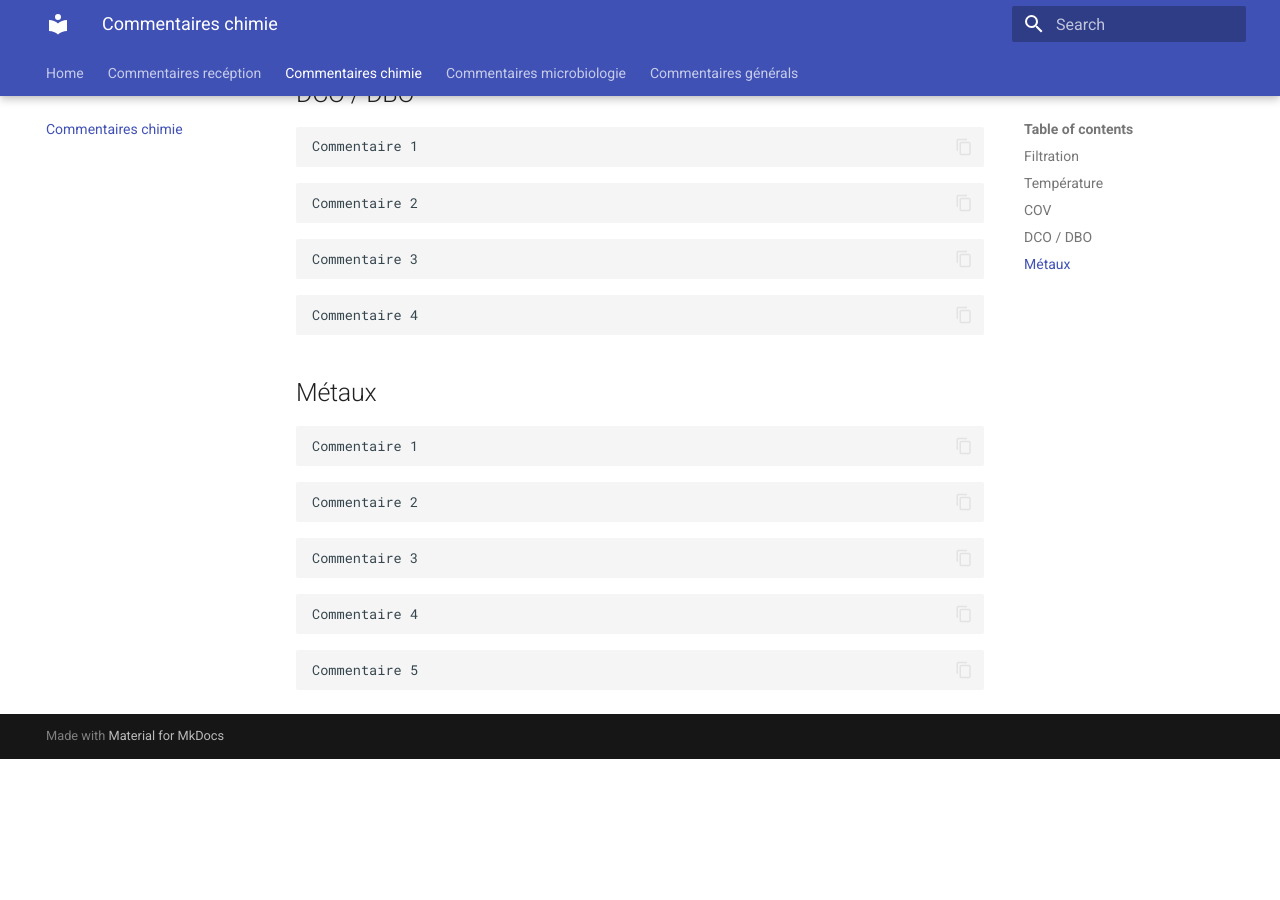
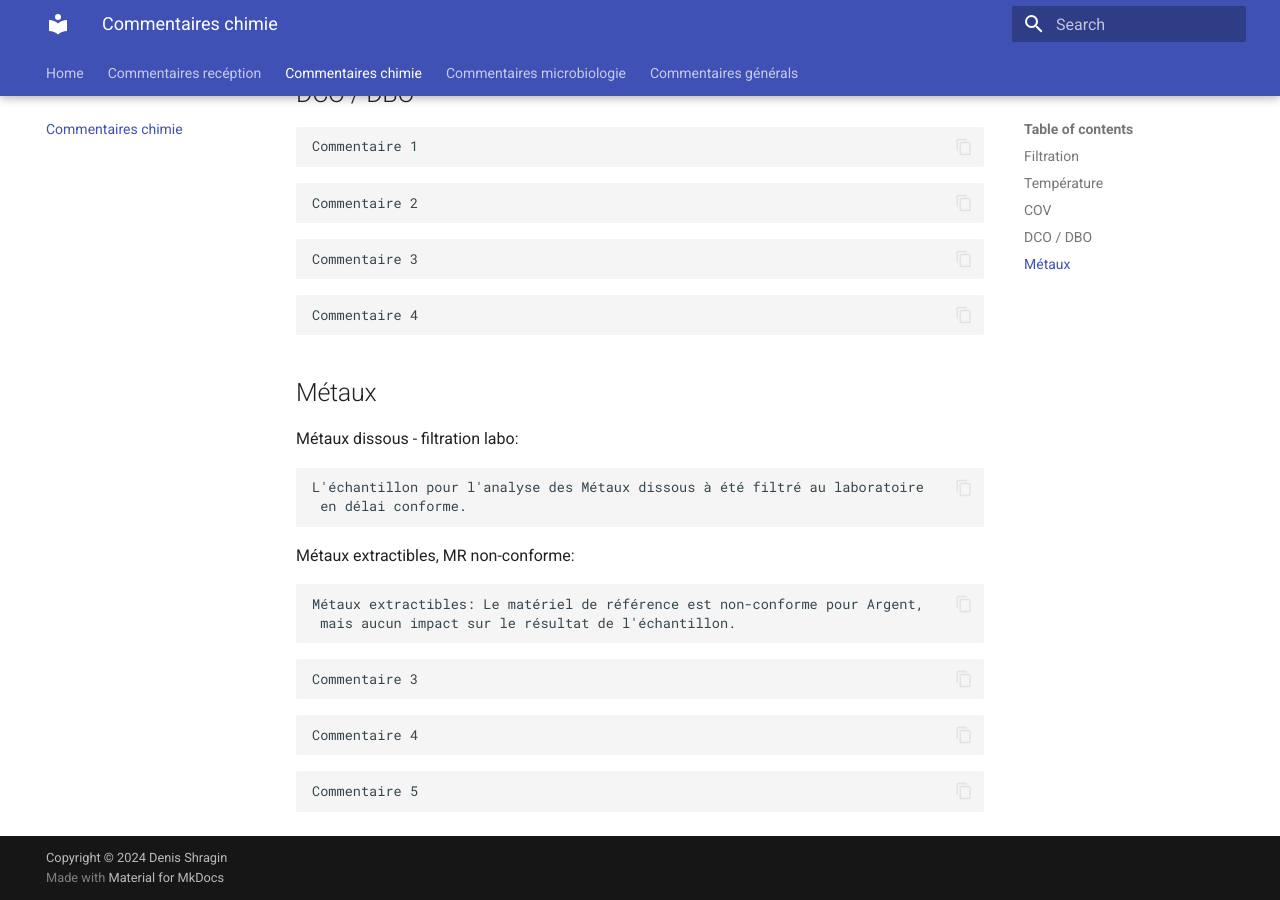
Before and after one commit to denisshragin/comments, an MkDocs documentation site: the page built from docs/chemistry.md, in a window 1280 px wide and 900 px high, scrolled down 1049 px. Built offline with MkDocs 1.6.1 and Material for MkDocs 9.7.7, drawn with Linux system fonts in a browser that asks for light colours; before the commit the page ends 1808 px from its top, so only the background shows below that; some of the changed text lies outside the part shown.

Commit message:
Added several comments as examples

````diff
--- a/docs/chemistry.md
+++ b/docs/chemistry.md
@@ -3,7 +3,7 @@
 
 ## Filtration
 ```
-Commentaire 1
+L'échantillon a été filtré pour l'analyse de l'Azote ammoniacal.
 ```
 
 ```
@@ -17,7 +17,7 @@ Commentaire 3
 ## Température
 
 ```
-Commentaire 1
+L'échantillon a été congelé par le client.
 ```
 
 ```
@@ -69,11 +69,15 @@ Commentaire 4
 ```
 
 ## Métaux
+Métaux dissous - filtration labo:
 ```
-Commentaire 1
+L'échantillon pour l'analyse des Métaux dissous à été filtré au laboratoire
+ en délai conforme.
 ```
+Métaux extractibles, MR non-conforme:
 ```
-Commentaire 2
+Métaux extractibles: Le matériel de référence est non-conforme pour Argent,
+ mais aucun impact sur le résultat de l'échantillon.
 ```
 ```
 Commentaire 3
--- a/mkdocs.yml
+++ b/mkdocs.yml
@@ -12,3 +12,4 @@ theme:
   - navigation.tabs
   - navigation.tabs.sticky
   - content.code.copy
+copyright: Copyright &copy; 2024  Denis Shragin
````
Also changed, not shown: docs/reception.md (+12 -3 lines).
